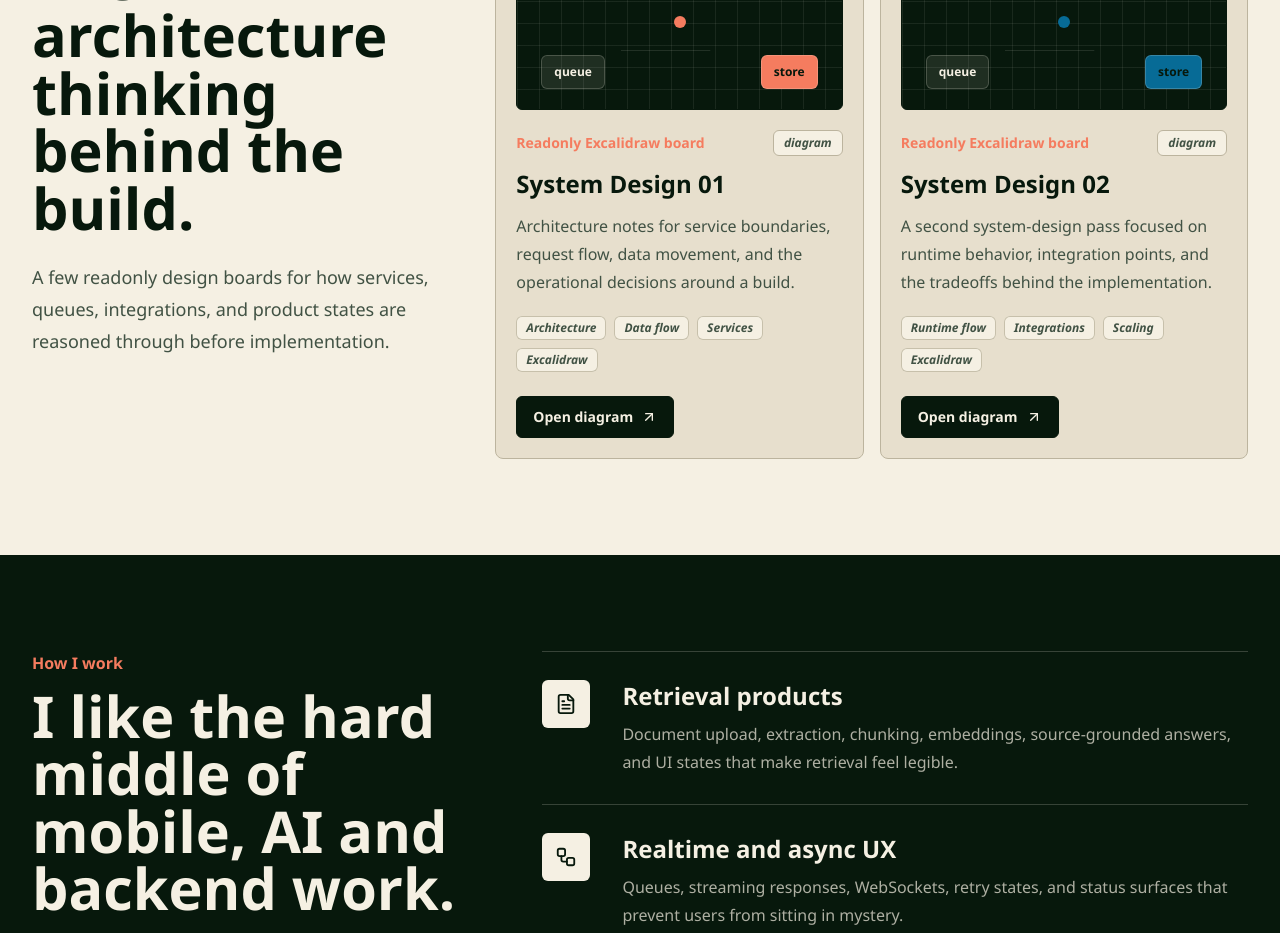
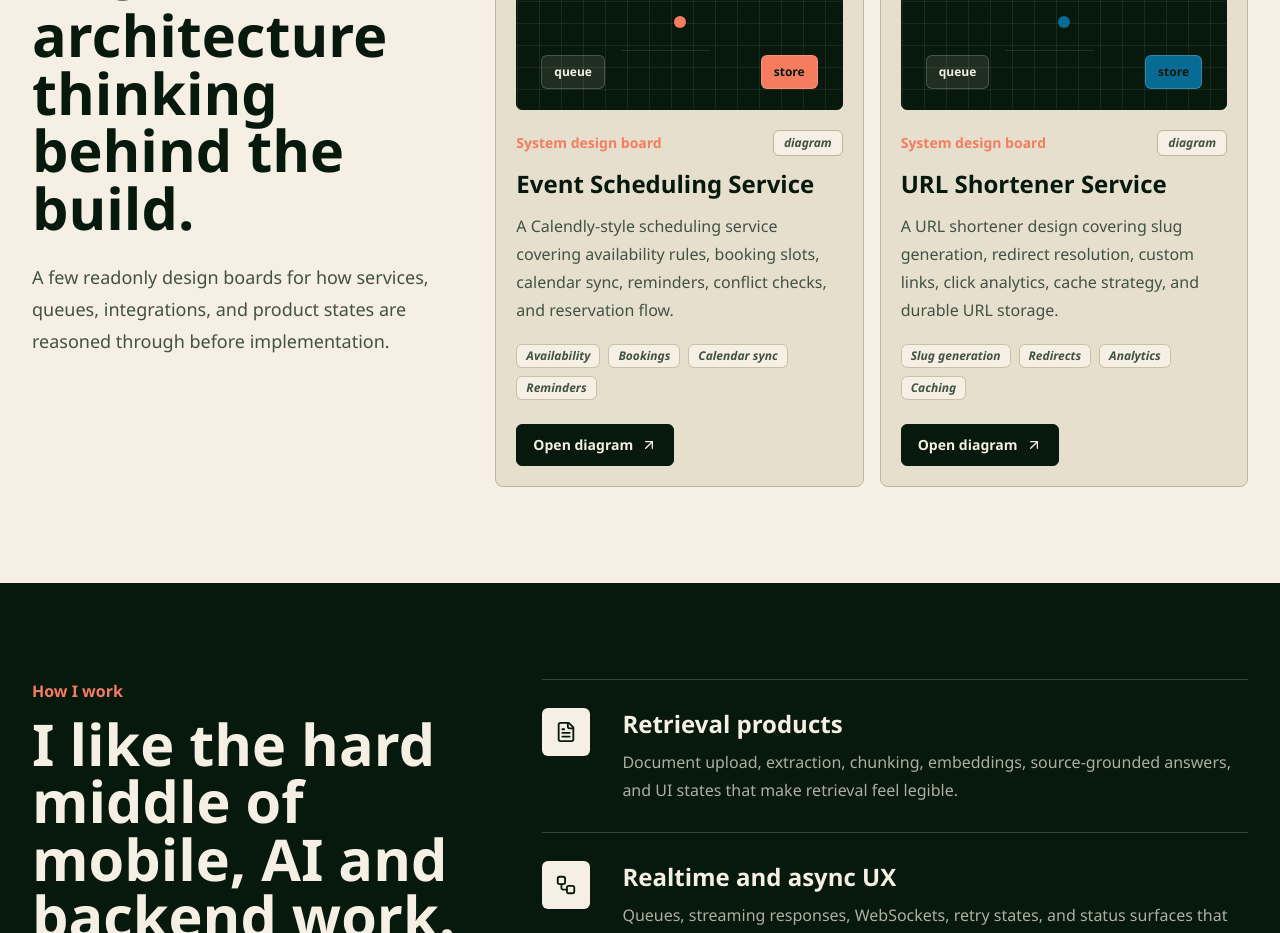
Before and after one commit to mightyFZeus/portfolio-new, a Next.js app: page / in a window 1280 px wide. Shown: the part 3500-4433 px from the top of the page. Built offline with nearby package versions, Linux system fonts and the light colour scheme.

Commit message:
Correct system design diagram copy

```diff
--- a/src/data/portfolio.ts
+++ b/src/data/portfolio.ts
@@ -86,19 +86,19 @@ export const mobileProjects = [
 
 export const systemDesigns = [
   {
-    title: "System Design 01",
-    type: "Readonly Excalidraw board",
+    title: "Event Scheduling Service",
+    type: "System design board",
     summary:
-      "Architecture notes for service boundaries, request flow, data movement, and the operational decisions around a build.",
-    tags: ["Architecture", "Data flow", "Services", "Excalidraw"],
+      "A Calendly-style scheduling service covering availability rules, booking slots, calendar sync, reminders, conflict checks, and reservation flow.",
+    tags: ["Availability", "Bookings", "Calendar sync", "Reminders"],
     href: "https://link.excalidraw.com/readonly/3CQFF8HARutZrL9jklet",
   },
   {
-    title: "System Design 02",
-    type: "Readonly Excalidraw board",
+    title: "URL Shortener Service",
+    type: "System design board",
     summary:
-      "A second system-design pass focused on runtime behavior, integration points, and the tradeoffs behind the implementation.",
-    tags: ["Runtime flow", "Integrations", "Scaling", "Excalidraw"],
+      "A URL shortener design covering slug generation, redirect resolution, custom links, click analytics, cache strategy, and durable URL storage.",
+    tags: ["Slug generation", "Redirects", "Analytics", "Caching"],
     href: "https://link.excalidraw.com/readonly/EksVh3LhxxEJ9Kvku0XP?darkMode=true",
   },
 ] as const;
```
